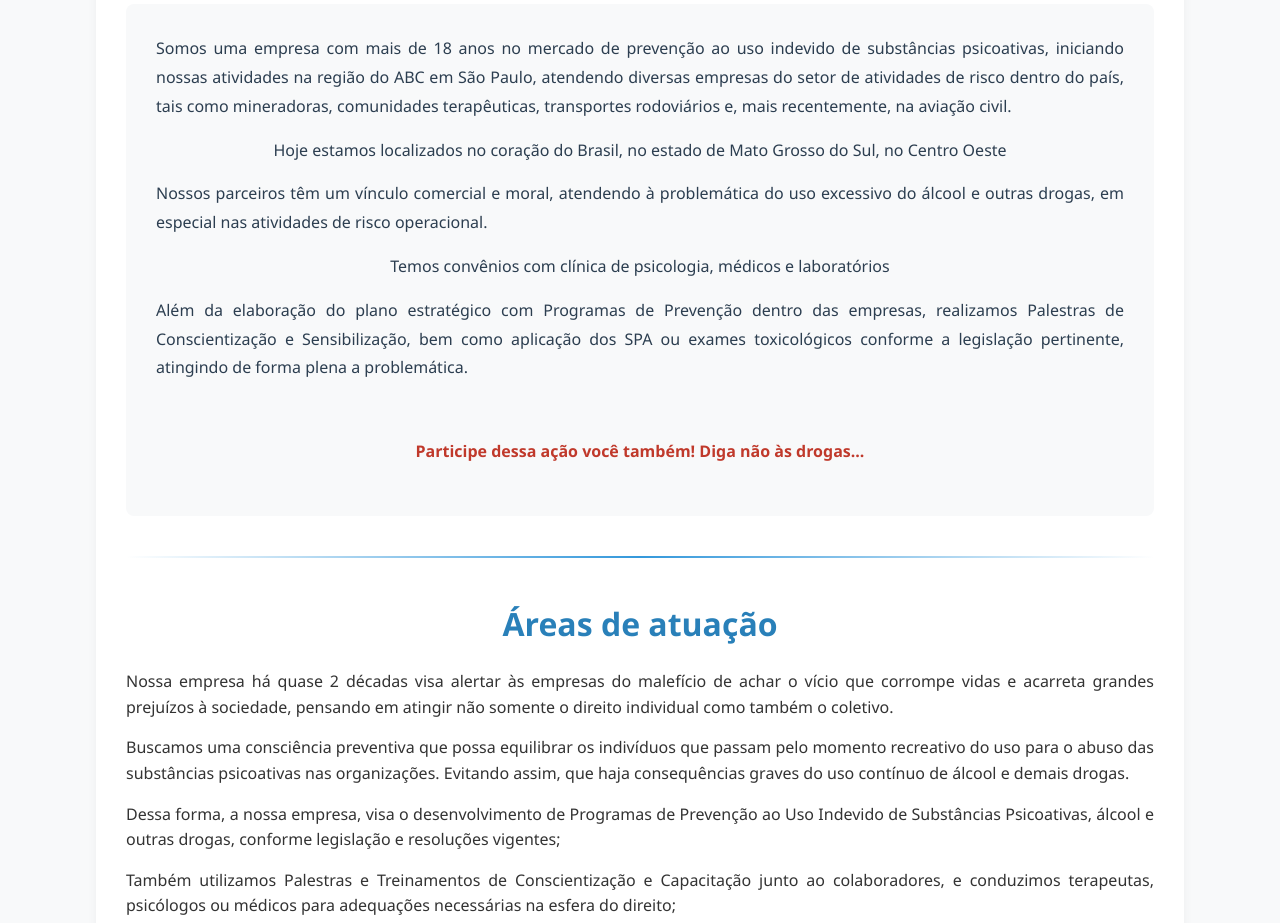
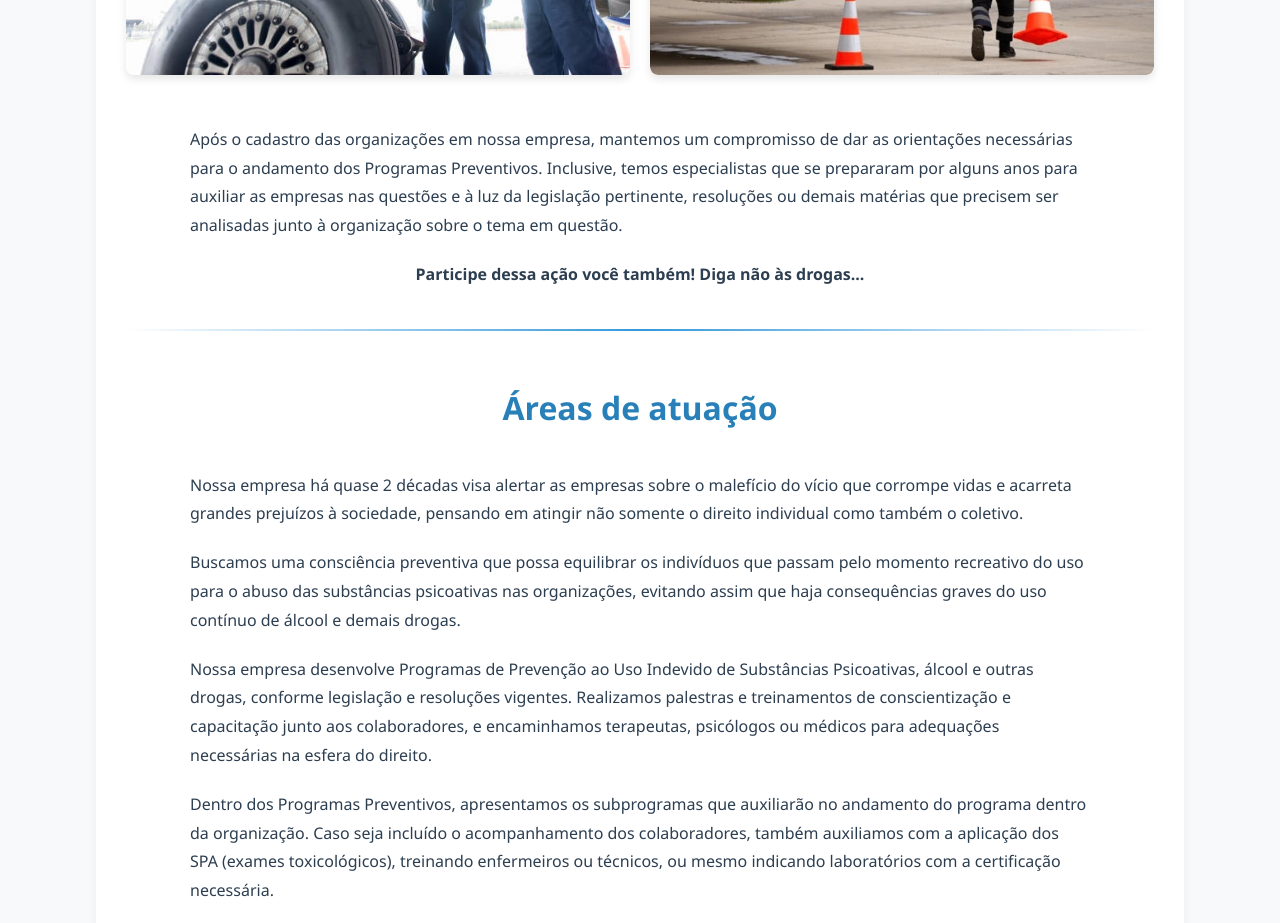
Before and after one commit to madeinmedeiros/madeinmedeiros.github.io, a plain HTML site: page index.html in a window 1280 px wide. Shown: the part 1877-2800 px from the top of the page. Drawn offline with Linux system fonts and the light colour scheme.

Commit message:
Ajuste de texto feito.

```diff
--- a/index.html
+++ b/index.html
@@ -33,7 +33,7 @@
         <div id="home" class="page active">
             <h1>Álcool e outras drogas no ambiente laboral</h1>
 
-            <p>O tema de Saúde e Segurança no Trabalho está cada vez mais atual no Brasil, a educação e a conscientização ou sensibilização dos empregados tem se tornado uma indispensável ação para desenvolver dentro da organização o conceito de corresponsabilidade das atividades laborais, em especial aquelas que envolvem o risco e que podem atingir a terceiros.</p>
+            <p>O tema de Saúde e Segurança no Trabalho está cada vez mais atual no Brasil, a educação e a conscientização ou sensibilização dos empregados têm se tornado uma indispensável ação para desenvolver dentro da organização o conceito de corresponsabilidade das atividades laborais, em especial aquelas que envolvem o risco e que podem atingir a terceiros.</p>
 
             <div class="image-gallery">
                 <div class="gallery-row">
@@ -46,9 +46,9 @@
                 </div>
             </div>
 
-            <p>A exemplo disso, podemos mencionar a empresa ArcelorMittal Mineração Brasil, que em 2018 conquistou o troféu Ouro na categoria Qualidade de Vida no Trabalho do Prêmio Proteção Brasil 2018. As ações dessa empresa tem como metas criar hábitos saudáveis entre os empregados e promover um ambiente mais seguro, foi implantado o 'Mina Viva – Programa de Prevenção do Uso Indevido de Álcool e Outras Drogas'</p>
+            <p>A exemplo disso, podemos mencionar a empresa ArcelorMittal Mineração Brasil, que em 2018 conquistou o troféu Ouro na categoria Qualidade de Vida no Trabalho do Prêmio Proteção Brasil 2018. As ações dessa empresa têm como metas criar hábitos saudáveis entre os empregados e promover um ambiente mais seguro, foi implantado o 'Mina Viva – Programa de Prevenção do Uso Indevido de Álcool e Outras Drogas'.</p>
 
-            <p>Além dessa empresa, diversas empresas no Brasil têm se conscientizado, isto é, a respeito da saúde e da segurança dos seus funcionários, pois é fundamental evitar os efeitos que o álcool e outras drogas podem causar, tais como na saúde, com a queda na produtividade, absenteísmo e falta de motivação no trabalho.</p>
+            <p>Além dessa empresa, diversas empresas no Brasil têm se conscientizado a respeito da saúde e da segurança dos seus funcionários, pois é fundamental evitar os efeitos que o álcool e outras drogas podem causar, tais como problemas de saúde, queda na produtividade, absenteísmo e falta de motivação no trabalho. Evitando também os acidentes de trabalho, que se tornam mais prováveis, podendo atingir não somente o funcionário, mas a terceiros, assim afetando a reputação da empresa na qual ele exerce suas atividades.</p>
 
             <div class="image-gallery">
                 <div class="gallery-row">
@@ -61,9 +61,7 @@
                 </div>
             </div>
 
-            <p>Evitando também os acidentes de trabalho, que se tornam mais prováveis, podendo atingir não somente o funcionário, mas a terceiros, assim alcançando a reputação da empresa na qual ele exerce suas atividades.</p>
-
-            <p>E desta mesma forma, temos a ANAC - Agência Nacional de Aviação Civil, que alguns anos atrás apresentou à RBAC 120, sendo uma regulamentação que exige a implementação e desenvolvimento de um Programa de Prevenção do Risco Associado ao Uso Indevido de Substâncias Psicoativas.</p>
+            <p>E desta mesma forma, temos a ANAC - Agência Nacional de Aviação Civil, que alguns anos atrás apresentou a RBAC 120, uma regulamentação que exige a implementação e desenvolvimento de um Programa de Prevenção do Risco Associado ao Uso Indevido de Substâncias Psicoativas.</p>
 
             <div class="image-gallery">
                 <div class="gallery-row">
@@ -76,37 +74,23 @@
                 </div>
             </div>
 
-            <div class="about-section">
-                <p>Somos uma empresa com mais de 18 anos no mercado de prevenção ao uso indevido de substâncias psicoativas, iniciando nossas atividades na região do ABC em São Paulo, atendendo diversas empresas do setor de atividades de risco dentro do país, tais como mineradoras, comunidades terapêuticas, transportes rodoviários e, mais recentemente, na aviação civil.</p>
+            <p>Após o cadastro das organizações em nossa empresa, mantemos um compromisso de dar as orientações necessárias para o andamento dos Programas Preventivos. Inclusive, temos especialistas que se prepararam por alguns anos para auxiliar as empresas nas questões e à luz da legislação pertinente, resoluções ou demais matérias que precisem ser analisadas junto à organização sobre o tema em questão.</p>
 
-                <p>Hoje estamos localizados no coração do Brasil, no estado de Mato Grosso do Sul, no Centro Oeste</p>
-                <p>Nossos parceiros têm um vínculo comercial e moral, atendendo à problemática do uso excessivo do álcool e outras drogas, em especial nas atividades de risco operacional.</p>
-                <p>Temos convênios com clínica de psicologia, médicos e laboratórios</p>
-                <p>Além da elaboração do plano estratégico com Programas de Prevenção dentro das empresas, realizamos Palestras de Conscientização e Sensibilização, bem como aplicação dos SPA ou exames toxicológicos conforme a legislação pertinente, atingindo de forma plena a problemática.</p>
-                <p class="highlight-text">Participe dessa ação você também! Diga não às drogas...</p>
-            </div>
+            <p class="highlight" style="text-align: center;">Participe dessa ação você também! Diga não às drogas...</p>
 
             <div class="section-divider"></div>
 
             <h1>Áreas de atuação</h1>
 
-            <p>Nossa empresa há quase 2 décadas visa alertar às empresas do malefício de achar o vício que corrompe vidas e acarreta grandes prejuízos à sociedade, pensando em atingir não somente o direito individual como também o coletivo.</p>
+            <p>Nossa empresa há quase 2 décadas visa alertar as empresas sobre o malefício do vício que corrompe vidas e acarreta grandes prejuízos à sociedade, pensando em atingir não somente o direito individual como também o coletivo.</p>
 
-            <p>Buscamos uma consciência preventiva que possa equilibrar os indivíduos que passam pelo momento recreativo do uso para o abuso das substâncias psicoativas nas organizações. Evitando assim, que haja consequências graves do uso contínuo de álcool e demais drogas.</p>
+            <p>Buscamos uma consciência preventiva que possa equilibrar os indivíduos que passam pelo momento recreativo do uso para o abuso das substâncias psicoativas nas organizações, evitando assim que haja consequências graves do uso contínuo de álcool e demais drogas.</p>
 
-            <p>Dessa forma, a nossa empresa, visa o desenvolvimento de Programas de Prevenção ao Uso Indevido de Substâncias Psicoativas, álcool e outras drogas, conforme legislação e resoluções vigentes;</p>
+            <p>Nossa empresa desenvolve Programas de Prevenção ao Uso Indevido de Substâncias Psicoativas, álcool e outras drogas, conforme legislação e resoluções vigentes. Realizamos palestras e treinamentos de conscientização e capacitação junto aos colaboradores, e encaminhamos terapeutas, psicólogos ou médicos para adequações necessárias na esfera do direito.</p>
 
-            <p>Também utilizamos Palestras e Treinamentos de Conscientização e Capacitação junto ao colaboradores, e conduzimos terapeutas, psicólogos ou médicos para adequações necessárias na esfera do direito;</p>
+            <p>Dentro dos Programas Preventivos, apresentamos os subprogramas que auxiliarão no andamento do programa dentro da organização. Caso seja incluído o acompanhamento dos colaboradores, também auxiliamos com a aplicação dos SPA (exames toxicológicos), treinando enfermeiros ou técnicos, ou mesmo indicando laboratórios com a certificação necessária.</p>
 
-            <p>Dentro dos Programas Preventivos apresentamos os Subprogramas que irão auxiliar no andamento do programa dentro da organização;</p>
-
-            <p>Caso seja incluído o acompanhamento dos colaboradores, também auxiliamos com a aplicação dos SPA (exame toxicológicos), treinando enfermeiros ou técnicos, ou mesmo indicando Laboratórios com a certificação necessária;</p>
-
-            <p>Antes e depois dos treinamentos e implantação dos Programas Preventivos realizamos um diagnóstico inicial e após um Feedback juntamente com apresentação de gráficos que facilitem a compreensão do tema dentro da empresa;</p>
-
-            <p>Fornecemos material de apoio com fontes fidedignas para a melhor aceitação dos colaboradores à questão, e que às vezes parece ser tão delicada (a exemplo de folders e vídeos).</p>
-
-            <p>Após o cadastro das organizações em nossa empresa, mantemos um compromisso de dar as orientações necessárias para o andamento dos Programas Preventivos, inclusive temos especialistas que se prepararam por alguns anos para auxiliar as empresas nas questões e à luz da legislação pertinente, resoluções ou demais matérias que precisem ser analisadas junto à organização sobre o tema em questão.</p>
+            <p>Antes e depois dos treinamentos e implantação dos Programas Preventivos, realizamos um diagnóstico inicial e, posteriormente, um feedback juntamente com apresentação de gráficos que facilitem a compreensão do tema dentro da empresa. Fornecemos material de apoio com fontes fidedignas para a melhor aceitação dos colaboradores à questão, que às vezes parece ser tão delicada (a exemplo de folders e vídeos).</p>
 
             <div class="image-gallery">
                 <div class="gallery-row">
@@ -116,8 +100,8 @@
                 </div>
             </div>
 
-            <p class="highlight">Solicite um orçamento sem compromisso!</p>
-            <p class="highlight">Acesse a aba de "Fale Conosco" para mais informações.</p>
+            <p class="highlight-text">Solicite um orçamento sem compromisso!</p>
+            <p class="highlight-text">Acesse a aba de "Fale Conosco" para mais informações.</p>
 
             <div class="partner-companies">
                 <h2>Empresas Parceiras</h2>
@@ -192,10 +176,9 @@
             <div class="about-section">
                 <p>Somos uma empresa com mais de 18 anos no mercado de prevenção ao uso indevido de substâncias psicoativas, iniciando nossas atividades na região do ABC em São Paulo, atendendo diversas empresas do setor de atividades de risco dentro do país, tais como mineradoras, comunidades terapêuticas, transportes rodoviários e, mais recentemente, na aviação civil.</p>
 
-                <p>Hoje estamos localizados no coração do Brasil, no estado de Mato Grosso do Sul, no Centro Oeste</p>
-                <p>Nossos parceiros têm um vínculo comercial e moral, atendendo à problemática do uso excessivo do álcool e outras drogas, em especial nas atividades de risco operacional.</p>
-                <p>Temos convênios com clínica de psicologia, médicos e laboratórios</p>
-                <p>Além da elaboração do plano estratégico com Programas de Prevenção dentro das empresas, realizamos Palestras de Conscientização e Sensibilização, bem como aplicação dos SPA ou exames toxicológicos conforme a legislação pertinente, atingindo de forma plena a problemática.</p>
+                <p>Hoje estamos localizados no coração do Brasil, no estado de Mato Grosso do Sul, no Centro-Oeste. Nossos parceiros têm um vínculo comercial e moral, atendendo à problemática do uso excessivo do álcool e outras drogas, em especial nas atividades de risco operacional.</p>
+
+                <p>Temos convênios com clínicas de psicologia, médicos e laboratórios. Além da elaboração do plano estratégico com Programas de Prevenção dentro das empresas, realizamos palestras de conscientização e sensibilização, bem como aplicação dos SPA ou exames toxicológicos conforme a legislação pertinente, atingindo de forma plena a problemática.</p>
             </div>
 
             <div class="company-info">
--- a/styles.css
+++ b/styles.css
@@ -129,8 +129,12 @@ h1 {
 }
 
 p {
-    margin-bottom: 15px;
-    text-align: justify;
+    margin-bottom: 20px;
+    text-align: left;
+    line-height: 1.8;
+    max-width: 900px;
+    margin-left: auto;
+    margin-right: auto;
 }
 
 .highlight {
@@ -141,10 +145,10 @@ p {
 }
 
 .highlight-text {
-    color: #c0392b;
     text-align: center;
+    color: black;
     font-weight: bold;
-    margin: 20px 0;
+    margin: 5px 0;
 }
 
 .section-divider {
@@ -176,6 +180,7 @@ footer p {
 .page {
     min-height: 80vh;
     display: none;
+    width: 100%;
 }
 
 .page.active {
@@ -187,9 +192,7 @@ footer p {
 }
 
 .about-section {
-    background-color: #f8f9fa;
     padding: 30px;
-    border-radius: 8px;
     margin-bottom: 40px;
     width: 100%;
     max-width: 1200px;
@@ -198,10 +201,11 @@ footer p {
     align-items: center;
 }
 
-.about-section p {
+.about-section p:not(.highlight-text) {
     color: #2c3e50;
     line-height: 1.8;
     margin-bottom: 15px;
+    padding: 0 15px;
 }
 
 .company-title {
@@ -358,9 +362,9 @@ footer p {
         margin-bottom: 15px;
     }
 
-    p {
-        font-size: 0.95rem;
-        text-align: left;
+    p, #home p:not(.highlight-text):not(.more-partners), .highlight-text, #home h1 {
+        max-width: 95%;
+        padding: 0 15px;
     }
 
     .about-section {
@@ -520,9 +524,20 @@ footer p {
     }
 }
 
-.about-section .highlight-text {
-    color: #c0392b !important;
+#home p:not(.highlight-text):not(.more-partners) {
+    margin: 20px auto;
+    line-height: 1.8;
+    padding: 0;
+    color: #2c3e50;
+    max-width: 900px;
+    text-align: left;
+}
+
+#home h1 {
+    padding: 15px 20px;
+    margin: 25px auto;
     text-align: center;
-    font-weight: bold;
-    margin: 40px 0 20px 0;
+    color: #2980b9;
+    max-width: 900px;
+    line-height: 1.4;
 }
```
